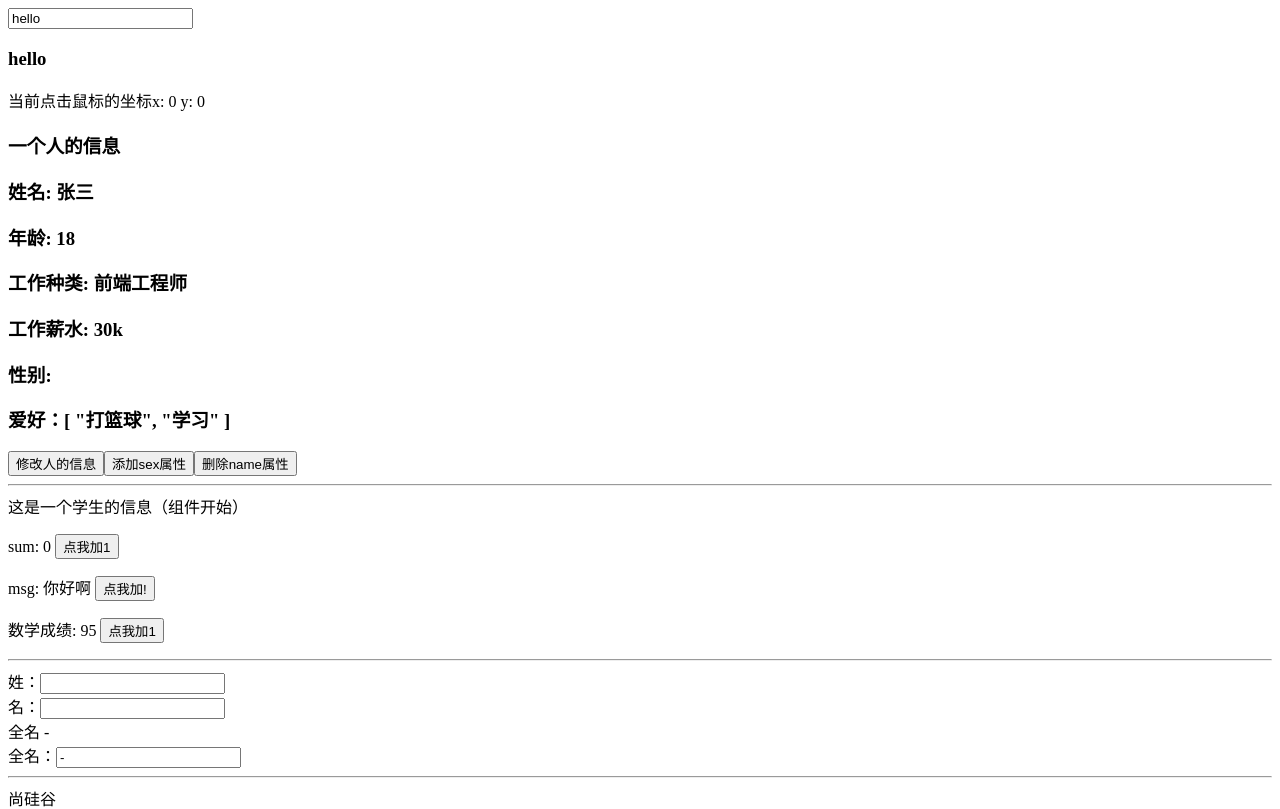
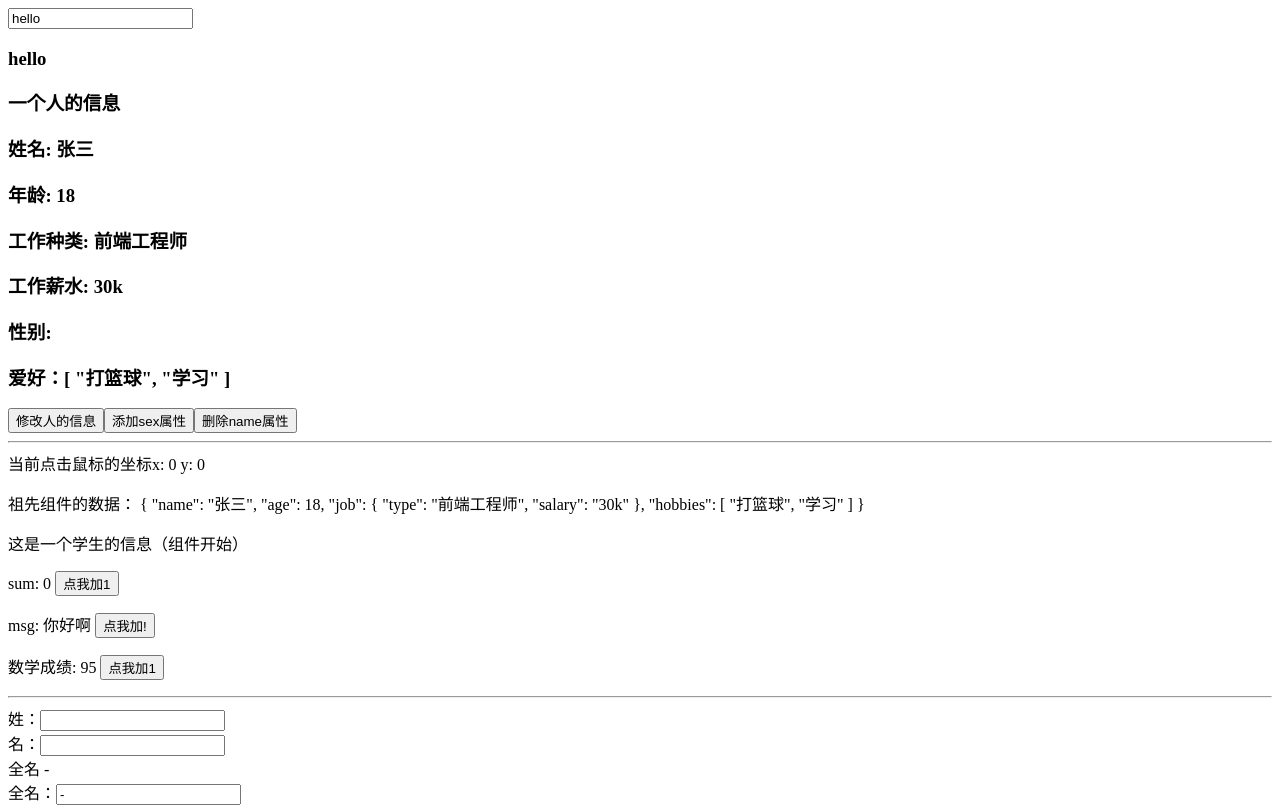
Before and after one commit to 1684838553/frontendFramework, a Vue app in the folder vue3/: page / in a window 1280 px wide. Shown: the top 809 px of the page. Built offline with nearby package versions, Linux system fonts and the light colour scheme.

Commit message:
provide 与 inject

```diff
--- a/vue3/src/App.vue
+++ b/vue3/src/App.vue
@@ -1,6 +1,5 @@
 <template>
   <Demo />
-  <Location v-if="isShow" />
   <h3>一个人的信息</h3>
   <h3>姓名: {{ person.name }}</h3>
   <h3>年龄: {{ person.age }}</h3>
@@ -22,15 +21,13 @@
 
 <script>
 import Student from './components/Student';
-import Location from './components/Location';
 import Demo from './components/Demo';
-import { reactive, ref } from 'vue';
+import { provide, reactive, ref } from 'vue';
 
 export default {
   name: 'App',
   components: {
     Student,
-    Location,
     Demo
   },
   setup() {
@@ -43,6 +40,10 @@ export default {
       },
       hobbies: ['打篮球', '学习']
     })
+
+    // 给后代组件传递数据
+    provide('person', person);
+
     const isShow = ref(true);
 
     function addSex() {
--- a/vue3/src/components/Location.vue
+++ b/vue3/src/components/Location.vue
@@ -1,10 +1,13 @@
 <template>
     <div>
         当前点击鼠标的坐标x: {{ point.x }}  y: {{ point.y }}
+
+        <p>祖先组件的数据： {{ person }}</p>
     </div>
 </template>
 
 <script>
+import { inject } from 'vue';
 // import { onBeforeUnmount, onMounted, reactive } from 'vue';
 import usePoint from '../hooks/usePoint';
 
@@ -12,6 +15,7 @@ export default {
     name: 'Location',
 
     setup() {
+        let person = inject('person');
         // const point = reactive({
         //     x: 0,
         //     y: 0
@@ -32,7 +36,8 @@ export default {
         const point = usePoint();
 
         return {
-            point
+            point,
+            person
         }
     }
 }
--- a/vue3/src/components/Student.vue
+++ b/vue3/src/components/Student.vue
@@ -1,4 +1,5 @@
 <template>
+    <Location />
     这是一个学生的信息（组件开始）
     <p>sum: {{ sum }} <button @click="sum++">点我加1</button></p>
     <p>msg: {{ msg }} <button @click="msg += '!'">点我加!</button></p>
@@ -23,11 +24,15 @@
 </template>
 
 <script>
+import Location from './Location';
 import { computed, reactive, watch, ref, watchEffect, onBeforeMount, onUnmounted, toRef, toRefs, shallowReactive, shallowRef, readonly, shallowReadonly, toRaw, markRaw } from 'vue';
 export default {
     name: 'Student',
     props: ['school', 'address'],
     emits: ['hello'],
+    components: {
+        Location
+    },
     setup(props, context) {
         console.log(props, 'props')
         console.log(context, 'context')
```
Also changed, not shown: 1 other file (tests, documents, lock files or other folders).
